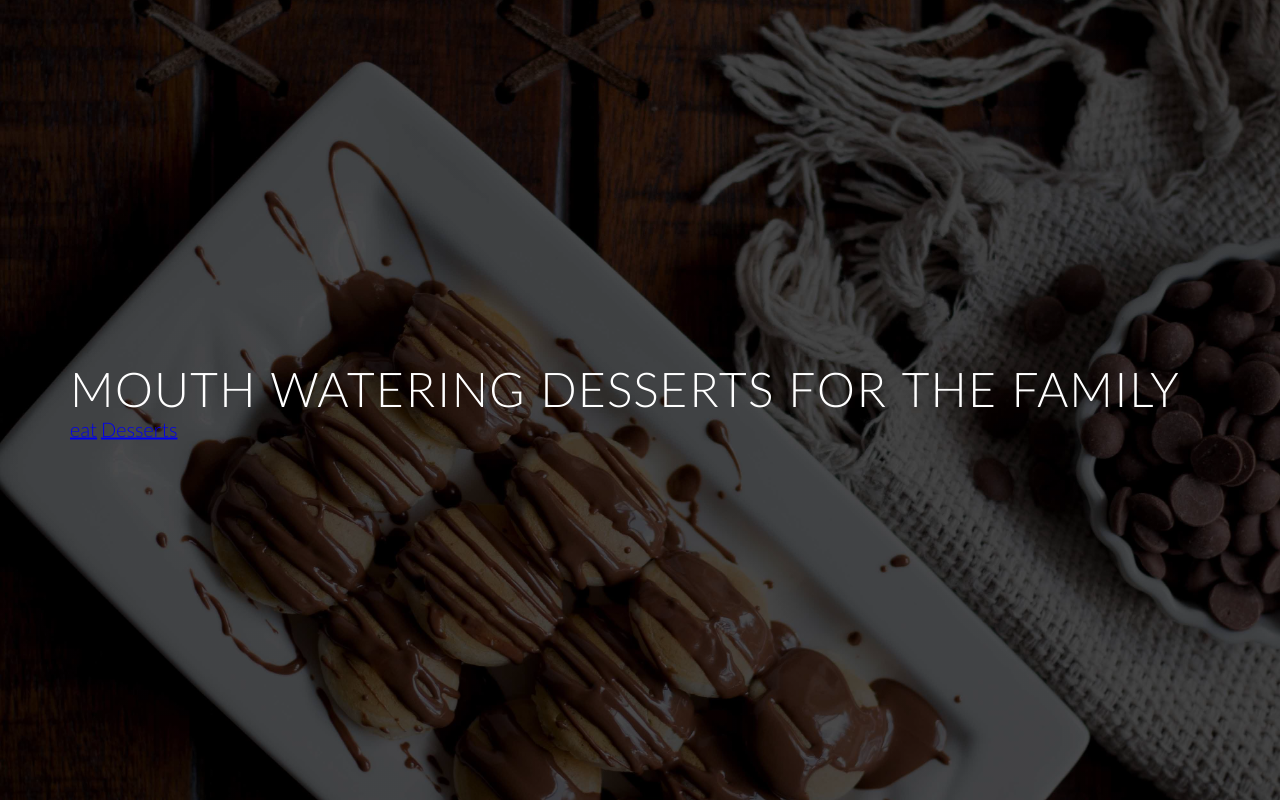
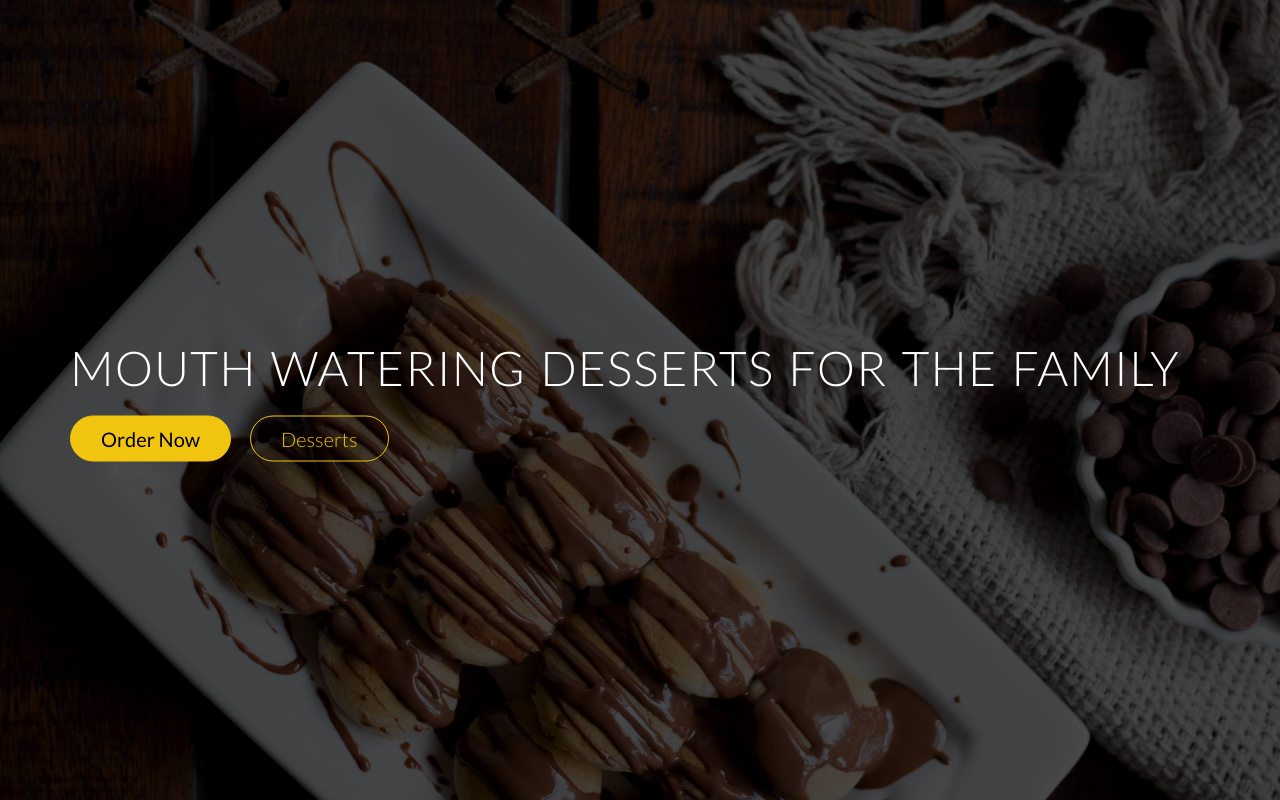
Before and after one commit to vimferware/Yummii, a plain HTML site: page index.html in a window 1280 px wide. Drawn offline with Linux system fonts and the light colour scheme.

Commit message:
Add hero text box buttons

```diff
--- a/index.html
+++ b/index.html
@@ -14,8 +14,8 @@
     <header>
         <div class="hero-text-box">
             <h1>Mouth watering desserts for the family</h1>
-            <a href="#">eat</a>
-            <a href="#">Desserts</a>
+            <a class="btn btn-full" href="#">Order Now</a>
+            <a class="btn btn-ghost" href="#">Desserts</a>
         </div>
     </header>
 </body>
--- a/resources/css/style.css
+++ b/resources/css/style.css
@@ -1,3 +1,7 @@
+/* ------------------------------------ */
+/* BASIC SETUP */
+/* ------------------------------------ */
+
 * {
     margin: 0;
     padding: 0;
@@ -12,10 +16,76 @@ html {
     text-rendering: optimizeLegibility;
 }
 
+/* ------------------------------------ */
+/* RESUABLE COMPONENTS */
+/* ------------------------------------ */
+
 .container {
     max-width: 1140px;
     margin: 0 auto;
 }
+
+/* ------ HEADINGS ----- */
+
+h1 {
+    color: #fff;
+    font-size: 240%;
+    font-weight: 300;
+    text-transform: uppercase;
+    letter-spacing: 1px;
+    word-spacing: 4px;
+    margin-bottom: 20px;
+}
+
+/* ------ BUTTONS ----- */
+
+.btn:link,
+.btn:visited {
+    display: inline-block;
+    padding: 10px 30px;
+    font-weight: 300;
+    text-decoration: none;
+    border-radius: 50px;
+    color: #000;
+    transition: background-color 0.2s, border 0.2s, color 0.2s;
+}
+
+.btn-full:link,
+.btn-full:visited {
+    background-color: #f1c40f;
+    border: 1px solid #f1c40f;
+    font-weight: 400;
+    margin-right: 15px;
+}
+
+.btn-ghost:link,
+.btn-ghost:visited {
+    border: 1px solid #f1c40f;
+    color: #f1c40f;
+}
+
+.btn:hover,
+.btn:active {
+    background-color: #d2aa0c;
+}
+
+.btn-full:hover,
+.btn-full:active {
+
+    border: 1px solid #d2aa0c;
+    font-weight: 400;
+}
+
+.btn-ghost:hover,
+.btn-ghost:active {
+    border: 1px solid #d2aa0c;
+    color: #000;
+    font-weight: 400;
+}
+
+/* ------------------------------------ */
+/* HEADER */
+/* ------------------------------------ */
 
 header {
     background-image: linear-gradient(rgba(0, 0, 0, 0.7), rgba(0, 0, 0, 0.7)), url(img/hero-img-1.jpg);
@@ -31,12 +101,3 @@ header {
     left: 50%;
     transform: translate(-50%, -50%);
 }
-
-h1 {
-    color: #fff;
-    font-size: 240%;
-    font-weight: 300;
-    text-transform: uppercase;
-    letter-spacing: 1px;
-    word-spacing: 4px;
-}
```
